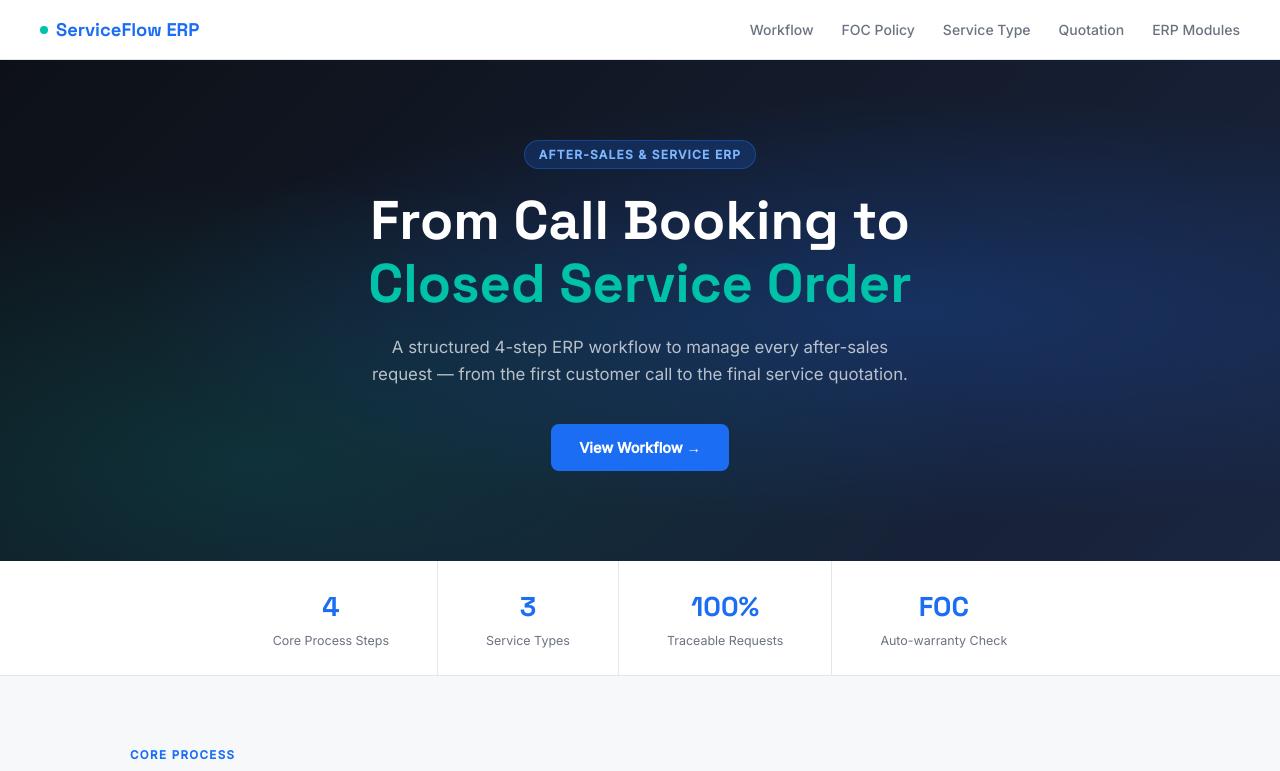
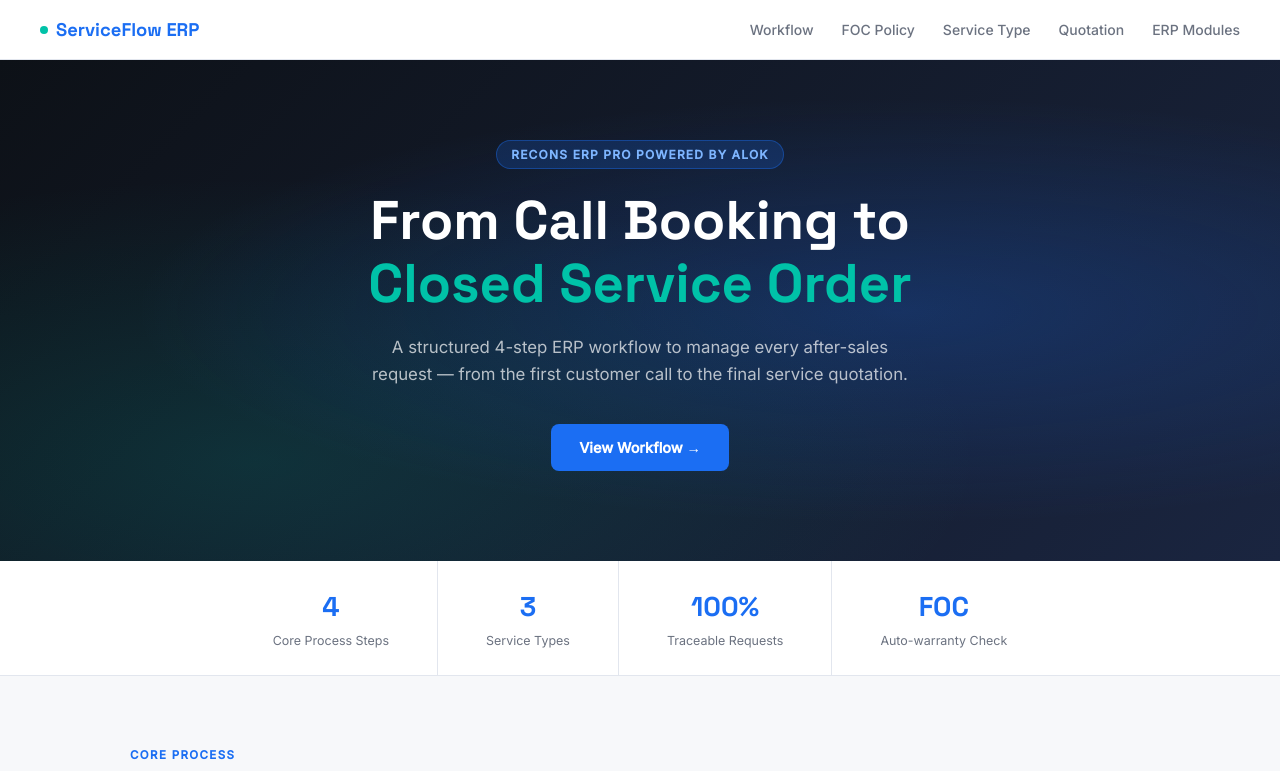
Before and after one commit to alok8412/After-Sales-Service-ERP-module, a plain HTML site: page index.html in a window 1280 px wide. Shown: the top 771 px of the page. Drawn offline with Linux system fonts and the light colour scheme.

Commit message:
Update index.html

```diff
--- a/index.html
+++ b/index.html
@@ -3,7 +3,7 @@
 <head>
 <meta charset="UTF-8" />
 <meta name="viewport" content="width=device-width, initial-scale=1.0" />
-<title>After-Sales & Service ERP-Powered by Manish | ServiceFlow</title>
+<title>RECONS ERP Pro Powered By ALOK-Powered by Manish | ServiceFlow</title>
 <link href="https://fonts.googleapis.com/css2?family=Space+Grotesk:wght@400;500;600;700&family=Inter:wght@300;400;500&display=swap" rel="stylesheet" />
 <style>
   :root {
@@ -384,7 +384,7 @@
 
 <!-- HERO -->
 <div class="hero">
-  <div class="hero-eyebrow">After-Sales & Service ERP</div>
+  <div class="hero-eyebrow">RECONS ERP Pro Powered By ALOK</div>
   <h1>From Call Booking to<br><span>Closed Service Order</span></h1>
   <p>A structured 4-step ERP workflow to manage every after-sales request — from the first customer call to the final service quotation.</p>
   <a href="#workflow" class="hero-cta">View Workflow →</a>
```
